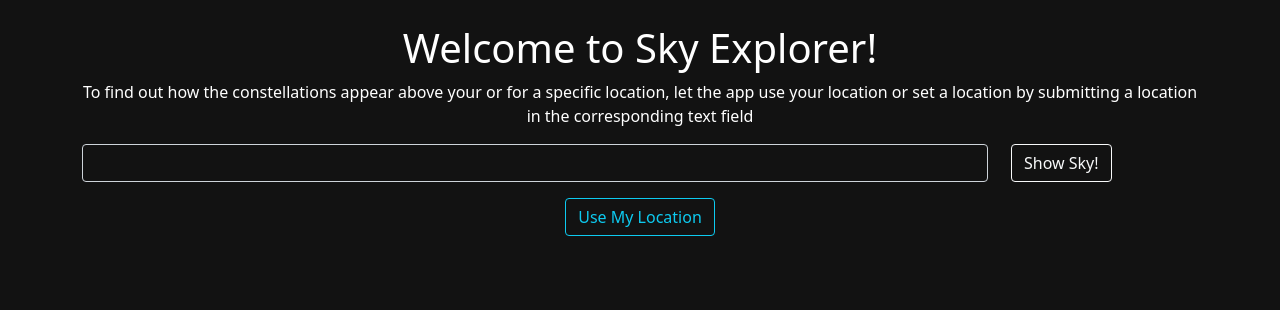
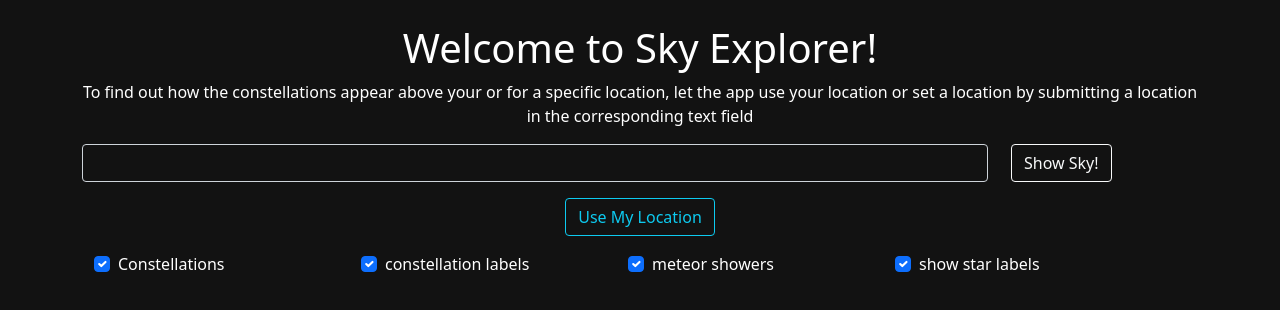
Before and after one commit to angeltrevinov/sky-explorer, a Vue app: page / in a window 1280 px wide. Shown: the top 310 px of the page. Built offline with nearby package versions, Linux system fonts and the light colour scheme.

Commit message:
fixing styles and implementation of the viewer

```diff
--- a/src/components/VirtualSky.vue
+++ b/src/components/VirtualSky.vue
@@ -1,4 +1,33 @@
 <template>
+  <div class="container-fluid" style="width: 100%; height: 100%;">
+    <div class="row">
+      <div class="col form-check">
+        <input class="form-check-input" type="checkbox" value="" id="constellations" v-model="constellations" @change="updateSkyViewer">
+        <label class="form-check-label" for="constellations">
+          Constellations
+        </label>
+      </div>
+      <div class="col form-check">
+        <input class="form-check-input" type="checkbox" value="" id="constellationlabels" v-model="constellationlabels" @change="updateSkyViewer">
+        <label class="form-check-label" for="constellationlabels">
+          constellation labels
+        </label>
+      </div>
+      <div class="col form-check">
+        <input class="form-check-input" type="checkbox" value="" id="meteorshowers" v-model="meteorshowers" @change="updateSkyViewer">
+        <label class="form-check-label" for="meteorshowers">
+          meteor showers
+        </label>
+      </div>
+      <div class="col form-check">
+        <input class="form-check-input" type="checkbox" value="" id="showstarlabels" v-model="showstarlabels" @change="updateSkyViewer">
+        <label class="form-check-label" for="showstarlabels">
+          show star labels
+        </label>
+      </div>
+    </div>
+    <div class="row" style="width: 100%; height: 100%;">
+      <div class="col">
         <iframe
             frameborder="0"
             scrolling="no"
@@ -7,6 +36,9 @@
             v-bind:src="linkApi"
             allowTransparency="true">
         </iframe>
+      </div>
+    </div>
+  </div>
 </template>
 
 <script>
@@ -24,8 +56,8 @@ export default {
   props: {
     location: null
   },
-  watch: {
-    location: function () {
+  methods: {
+    updateSkyViewer() {
       if (this.location) {
         this.linkApi = "https://virtualsky.lco.global/embed/index.html?" +
             "longitude=" + this.location.coords.longitude +
@@ -40,7 +72,11 @@ export default {
             "&live=true" +
             "&az=180";
       }
-      console.log(this.location);
+    }
+  },
+  watch: {
+    location: function () {
+      this.updateSkyViewer();
     }
   }
 }
```
Lines whose indentation alone changed are shown as unchanged.
